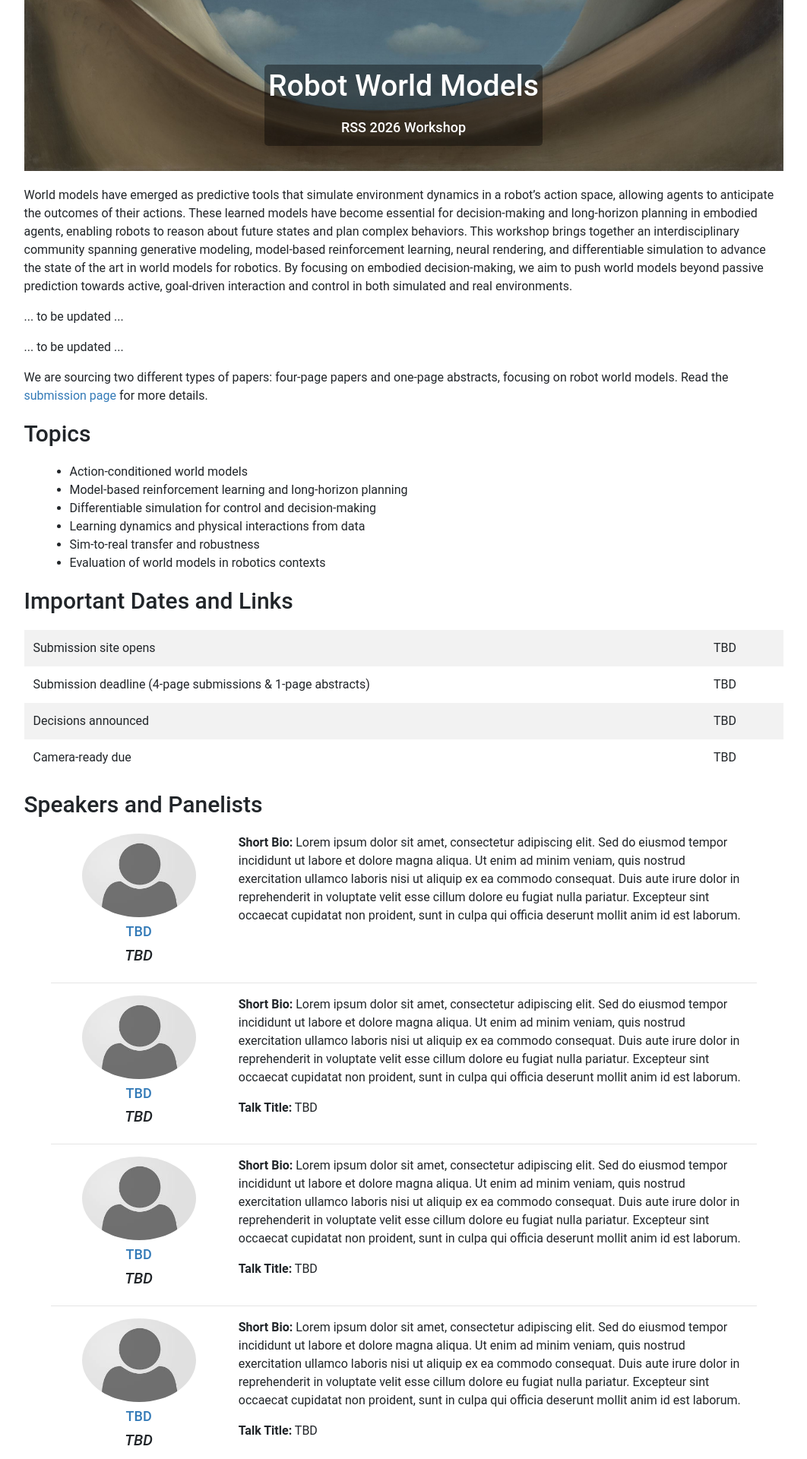
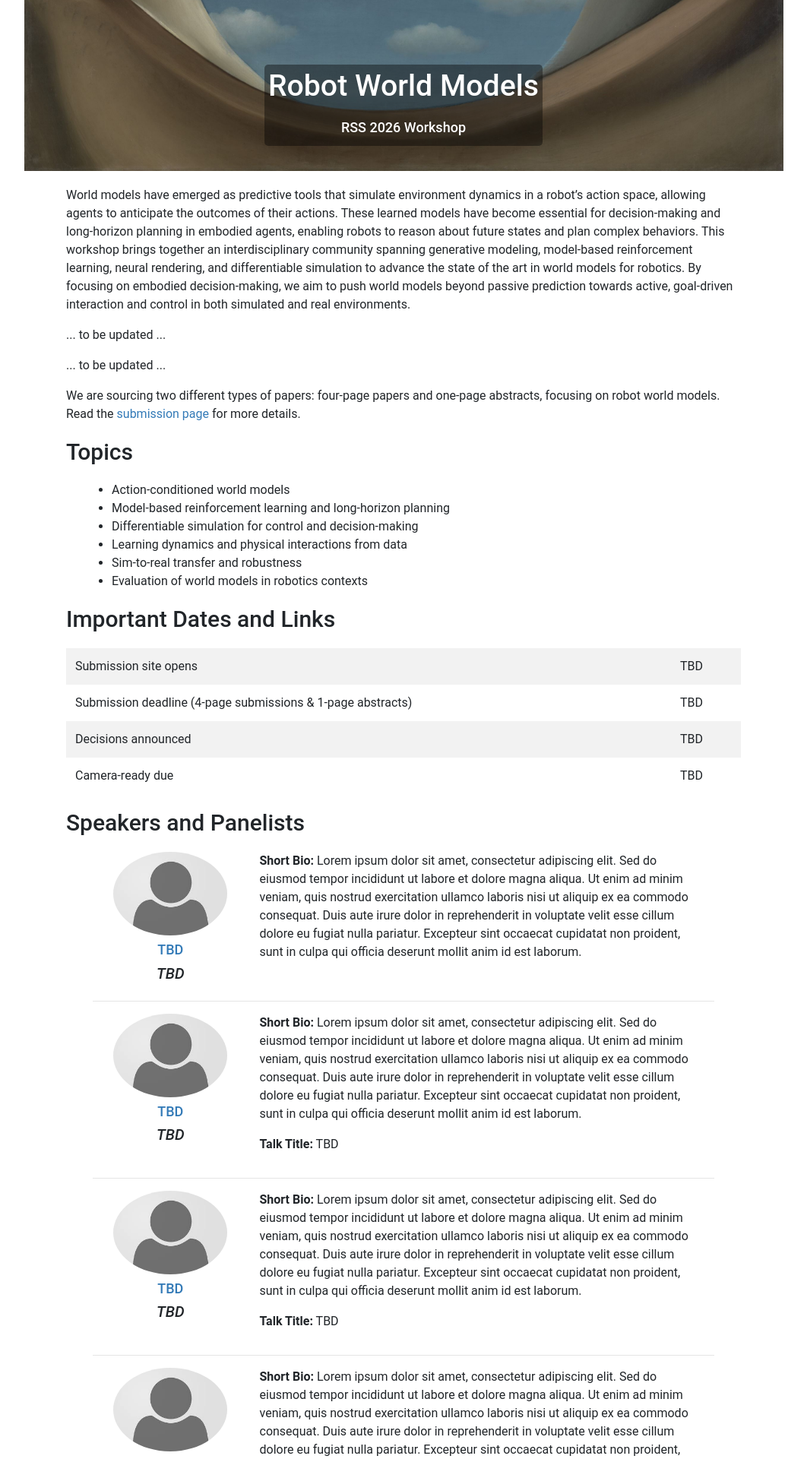
Before and after one commit to robot-worldmodels/robot-worldmodels.github.io, a Jekyll site: the page built from index.html, in a window 1280 px wide. Shown: the part 509-2429 px from the top of the page at 76% size, without its empty margins (109-1171 px from the left). Built offline with Jekyll 4.4.1, drawn with Linux system fonts in a browser that asks for light colours; nearby versions of some CDN libraries.

```diff
--- a/css/style.css
+++ b/css/style.css
@@ -305,7 +305,7 @@
 }
 
 .main-content {
-  width: 90% !important;
+  width: 80% !important;
   margin: 20px auto !important;
   text-align: left !important;
   padding: 0 !important;
```
